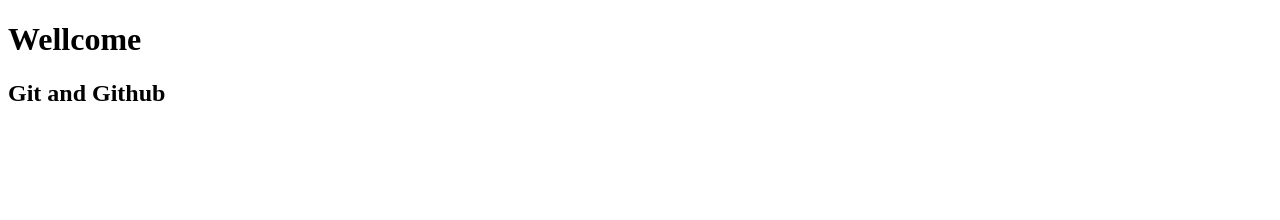
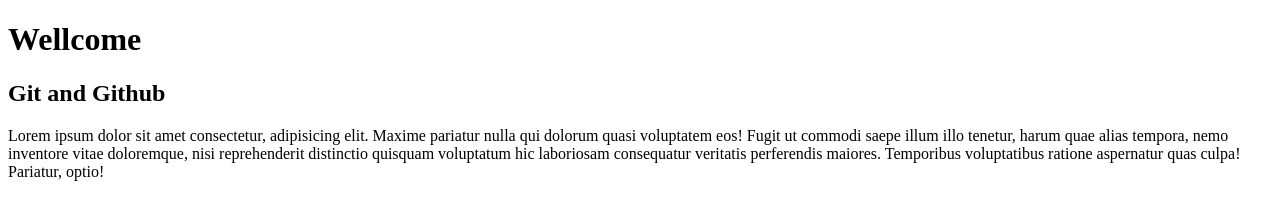
Before and after one commit to SwatiKamble07/Landing-page, a plain HTML site: page index.html in a window 1280 px wide. Drawn offline with Linux system fonts and the light colour scheme.

Commit message:
para added

```diff
--- a/index.html
+++ b/index.html
@@ -13,6 +13,7 @@
      <h1>Wellcome</h1>
     </div>
       <h2>Git and Github</h2>
+      <p>Lorem ipsum dolor sit amet consectetur, adipisicing elit. Maxime pariatur nulla qui dolorum quasi voluptatem eos! Fugit ut commodi saepe illum illo tenetur, harum quae alias tempora, nemo inventore vitae doloremque, nisi reprehenderit distinctio quisquam voluptatum hic laboriosam consequatur veritatis perferendis maiores. Temporibus voluptatibus ratione aspernatur quas culpa! Pariatur, optio!</p>
 
 </body>
 </html>
```
